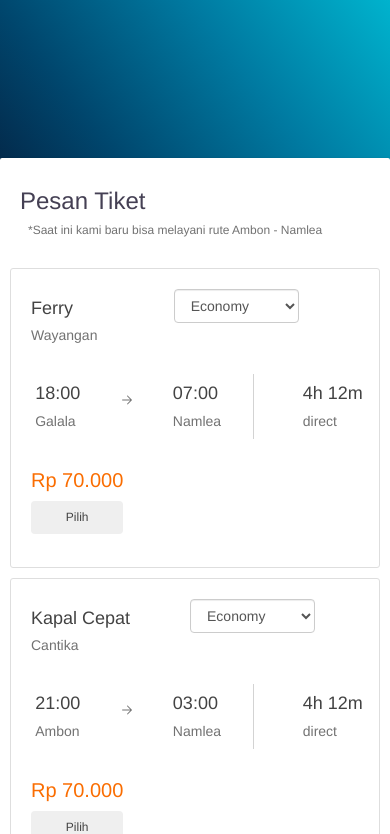
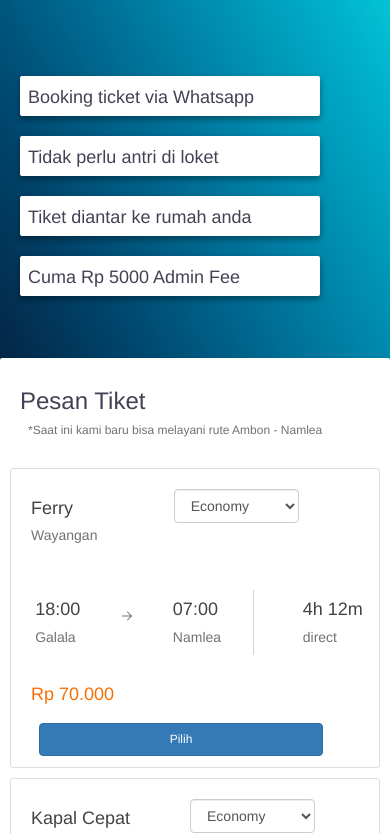
Before and after one commit to azhariemuhammad/waveast-landing-page, a website: page index.html in a window 390 px wide. Shown: the part 306-1140 px from the top of the page. Drawn offline with nearby package versions, Linux system fonts and the light colour scheme; a web font is replaced by a local one.

Commit message:
add wave-form

```diff
--- a/assets/less/slices/banner.less
+++ b/assets/less/slices/banner.less
@@ -1,6 +1,13 @@
 .wave {
   &-banner {
-    background-image: linear-gradient(to right top, #051937, #00466d, #007aa1, #00b1cc, #12ebeb);;
+    background-image: linear-gradient(
+      to right top,
+      #051937,
+      #00466d,
+      #007aa1,
+      #00b1cc,
+      #12ebeb
+    );
     width: 100%;
     height: 500px;
     position: relative;
@@ -12,7 +19,7 @@
     &-slogan {
       align-self: center;
       width: 500px;
-      height: 211px;
+      height: 290px;
       margin-left: 48px;
       margin-right: 48px;
       > h2 {
@@ -32,6 +39,14 @@
     height: 211px;
     position: relative;
     top: -10%;
+    left: -30px;
+
+    .box-slogan {
+      box-shadow: 0 3px 6px rgba(0, 0, 0, 0.16), 0 3px 6px rgba(0, 0, 0, 0.23);
+      > h4 {
+        padding: 2px 8px;
+      }
+    }
 
     .option {
       display: flex;
@@ -40,13 +55,25 @@
   }
 }
 
+.card {
+  background: #fff;
+  border-radius: 2px;
+  display: inline-block;
+  height: 40px;
+  margin: 1rem;
+  position: relative;
+  width: 300px;
+}
+
 @media only screen and (max-width: 600px) {
   .wave-banner {
     display: flex;
     flex-wrap: wrap;
+    height: 700px;
     &-slogan {
       width: 100%;
       margin-left: 30px;
+      max-height: 250px;
       > h2 {
         font-size: 34px;
         font-family: muli;
@@ -58,4 +85,7 @@
       }
     }
   }
+  .wave-form {
+    height: 280px;
+  }
 }
--- a/assets/less/slices/content.less
+++ b/assets/less/slices/content.less
@@ -39,3 +39,15 @@
     height: 50px;
   }
 }
+
+
+@media only screen and (max-width: 600px) {
+  .wave {
+   &-title {
+     padding: 20px;
+     > h2 {
+      font-size: 32px;
+     }
+   }
+}
+}
--- a/assets/less/slices/product-list.less
+++ b/assets/less/slices/product-list.less
@@ -22,13 +22,6 @@
     margin: 0 auto 10px;
     color: #434343;
     height: 162px;
-
-    .detail-price {
-      > h4 {
-        font-size: 20px;
-        color: #fa6d01;
-      }
-    }
   }
   &-info {
     height: 100%;
@@ -46,6 +39,9 @@
   &-kapal {
     width: 148px;
   }
+  .kapal {
+    margin-bottom: 16px;
+  }
 
   &-time {
     display: flex;
@@ -54,6 +50,12 @@
     justify-content: space-around;
     .berangkat {
       padding-left: 8px;
+    }
+  }
+  &-price {
+    > h4 {
+      font-size: 18px;
+      color: #fa6d01;
     }
   }
 }
@@ -152,4 +154,9 @@
       margin-bottom: 20px;
     }
   }
+
+  .additional {
+    width: 300px;
+    padding: 8px;
+  }
 }
--- a/index.html
+++ b/index.html
@@ -75,7 +75,7 @@
             <nav class="wave-nav-right">
                 <ul class="nav-list list-none">
                     <li> <a href="#" class="link">About</a></li>
-                    <li> <a href="#" id="how-to">How To Order</a></li>
+                    <li> <a href="#" id="how-to">How To Book</a></li>
                     <li> <a href="#" class="link">Contact Us</a></li>
                 </ul>
                 <div class="nav-burger">
@@ -88,7 +88,7 @@
             <div id="mySidenav" class="sidenav" onclick="closeNav()">
                 <a href="javascript:void(0)" class="closebtn">&times;</a>
                 <a href="#" class="link">About</a>
-                <a href="#" id="how-to-nav">How To Order</a>
+                <a href="#" id="how-to-nav">How To Book</a>
                 <a href="#" class="link">Contact Us</a>
             </div>
         </div>
@@ -100,9 +100,13 @@
             </h2>
             <h3>Pesan Lewat waveast aja</h3>
         </div>
-        <div class="wave-form" style="width: 100%;
-        margin-left: 20px;">
-
+        <div class="wave-form">
+            <ul class="list-none">
+                <li class="card box-slogan"><h4>Booking ticket via Whatsapp</h4></li>
+                <li class="card box-slogan"><h4>Tidak perlu antri di loket</h4></li>
+                <li class="card box-slogan"><h4>Tiket diantar ke rumah anda</h4></li>
+                <li class="card box-slogan"><h4>Cuma Rp 5000 Admin Fee</h4></li>
+            </ul>
 
         </div>
     </div>
@@ -169,7 +173,7 @@
                                             <div class="detail-price">
                                                 <h4 id=original-price1>Rp 70.000</h4>
                                                 <div class="additional">
-                                                    <button class="btn btn-light wave-button" onclick="getTicket('wayangan', 'original-price1')">Pilih</button>
+                                                    <button class="btn btn-primary wave-button" onclick="getTicket('wayangan', 'original-price1')">Pilih</button>
                                                 </div>
                                             </div>
                                         </li>
@@ -224,7 +228,7 @@
                                             <div class="detail-price">
                                                 <h4 id="original-price2">Rp 70.000</h4>
                                                 <div class="additional">
-                                                    <button class="btn btn-light wave-button" onclick="getTicket('cantika', 'original-price2')">Pilih</button>
+                                                    <button class="btn btn-primary wave-button" onclick="getTicket('cantika', 'original-price2')">Pilih</button>
                                                 </div>
                                             </div>
                                         </li>
@@ -234,7 +238,7 @@
                         </ul>
                     </div>
                 </section>
-                <section class="wave-info">
+                <section class="wave-info" id="book-ticket">
                     <div class="wave-title">
                         <h2>Cara Pesan Tiket</h2>
                     </div>
@@ -251,7 +255,7 @@
                         </div>
                         <div class="box" id="whatssap">
                             <div class="box-title">
-                                <h4>Order Via Whatssap</h4>
+                                <h4>Booking Via Whatssap</h4>
                             </div>
                             <figure>
                                 <picture>
```
Also changed, not shown: build/style.css.
